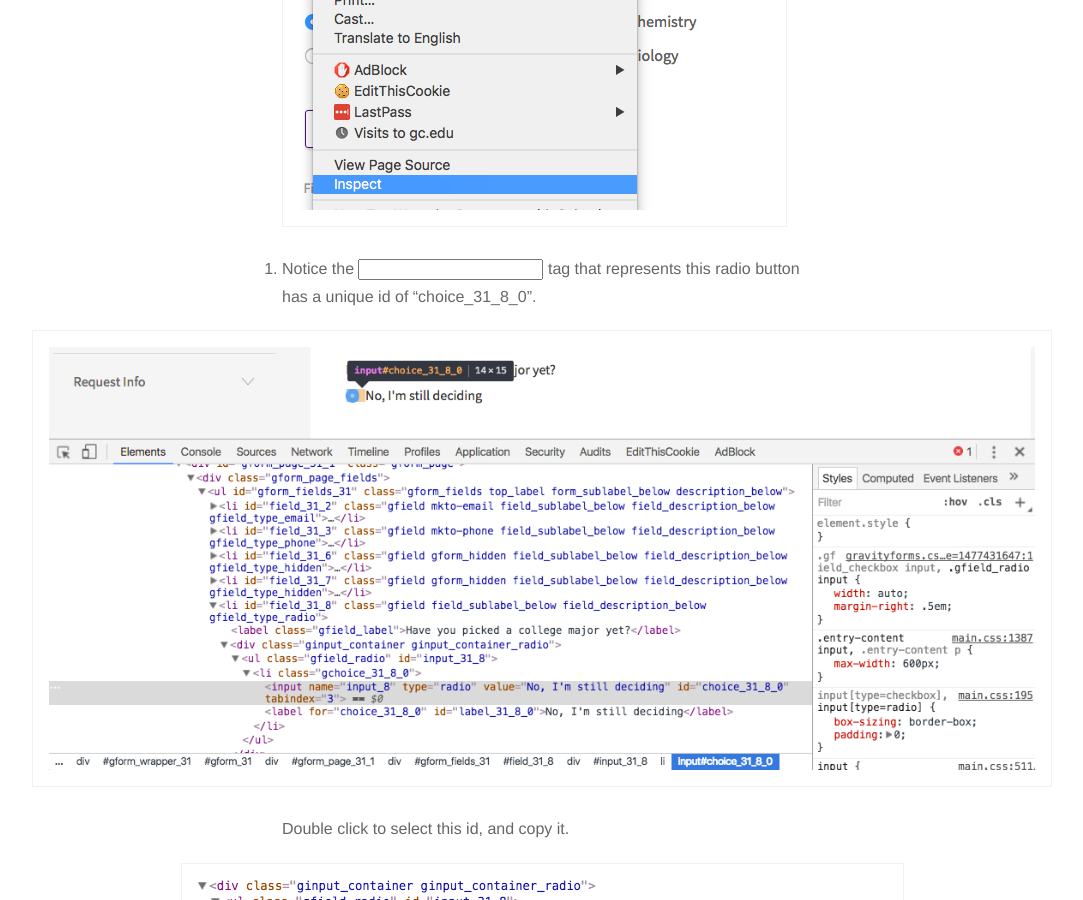
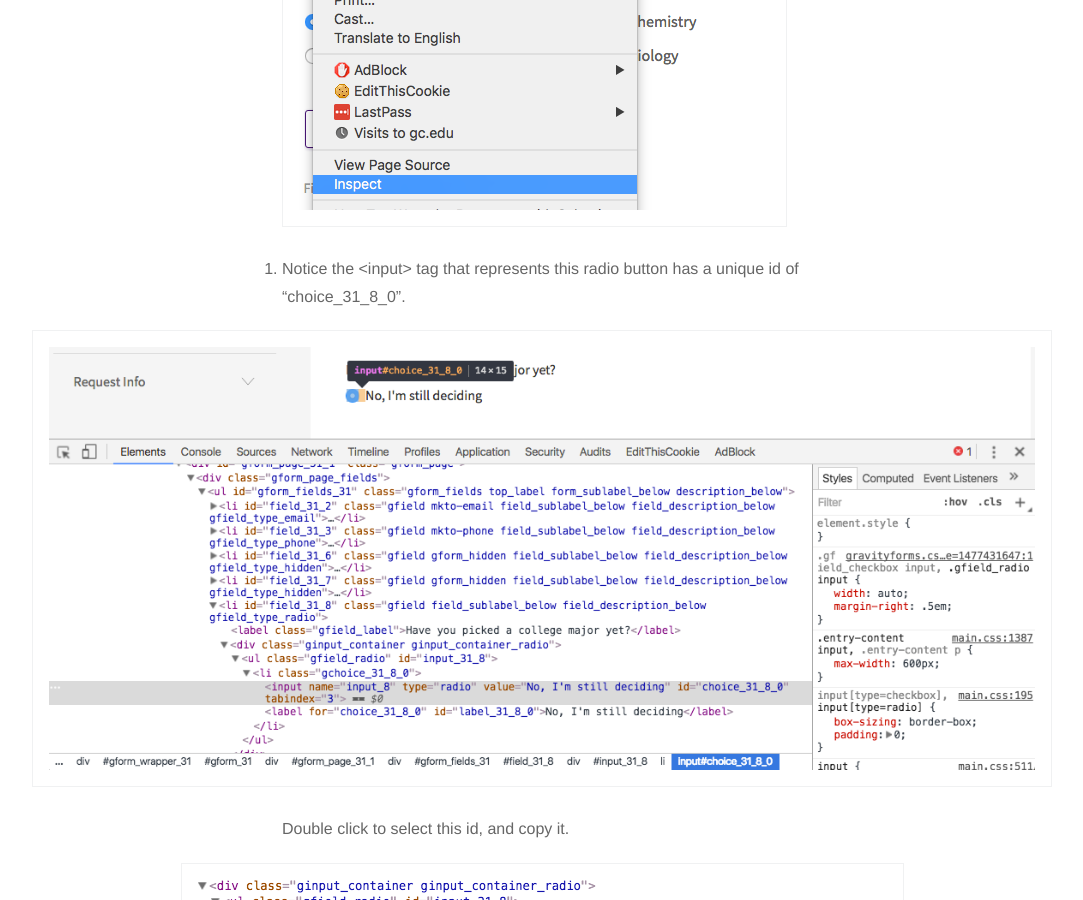
Before and after one commit to micahjon/micahjon.github.io, a Jekyll site: the page built from _posts/2013-02-18-how-to-deselect-radio-buttons-on-web-forms.md, in a window 1280 px wide and 900 px high, scrolled down 2093 px. Shown: the whole window, without its empty margins (98-1181 px from the left). Built offline with Jekyll 4.4.1, drawn with Linux system fonts in a browser that asks for light colours; comment, search, counter and statistics services are not loaded.

Commit message:
Correctly escape <input> in radio button article

````diff
--- a/_posts/2013-02-18-how-to-deselect-radio-buttons-on-web-forms.md
+++ b/_posts/2013-02-18-how-to-deselect-radio-buttons-on-web-forms.md
@@ -33,7 +33,7 @@ We'll be using a single line of javascript to identify the radio button and dese
 
 ![Right click on radio button, Inspect](/assets/images/Screen Shot 2016-10-30 at 7.38.46 PM.png)
 
-2.  Notice the <input> tag that represents this radio button has a unique id of "choice_31_8_0".
+2.  Notice the ```<input>``` tag that represents this radio button has a unique id of "choice_31_8_0".
 
 ![Highlighted tag refers to this radio button](/assets/images/Screen Shot 2016-10-30 at 7.46.05 PM.png)
 
````
